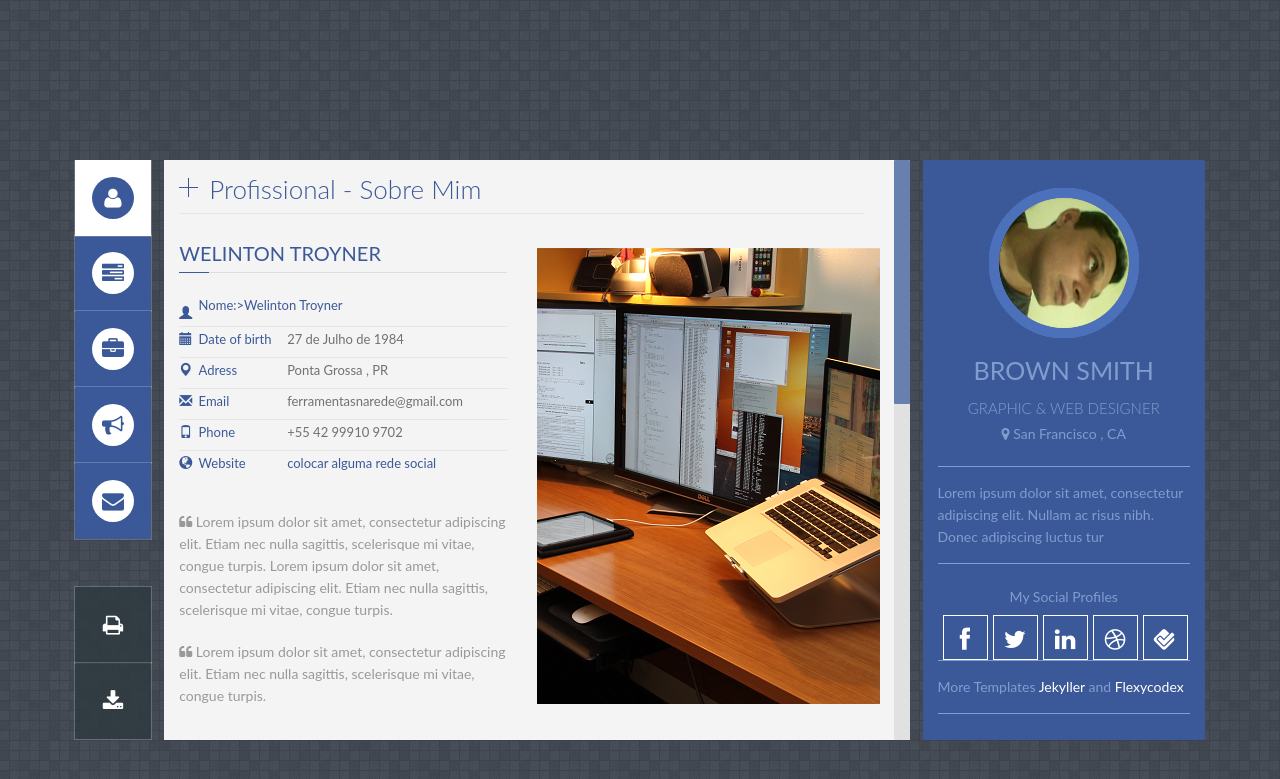
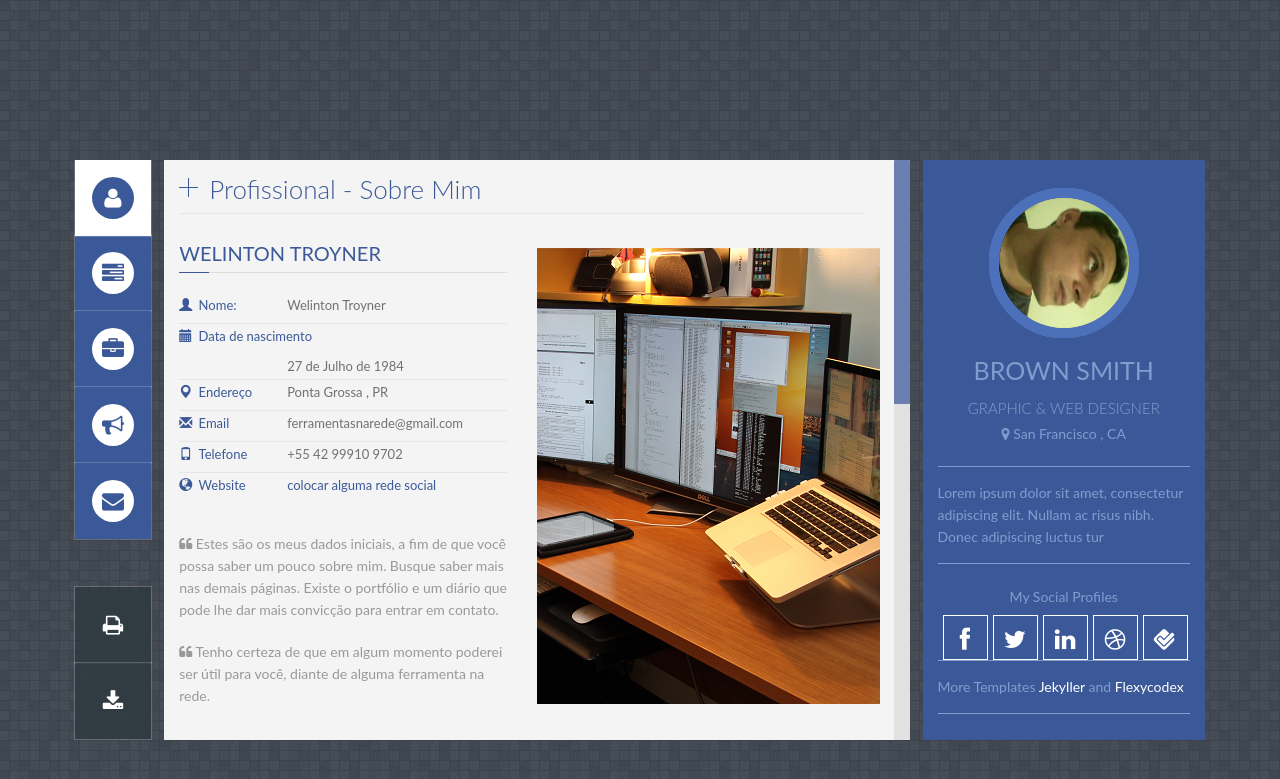
Before and after one commit to Welintroy/ferramentasnarede.github.io, a Jekyll site: the page built from index.html, in a window 1280 px wide. Shown: the top 779 px of the page. Built offline with Jekyll 4.4.1, drawn with Linux system fonts in a browser that asks for light colours; some web fonts are replaced.

Commit message:
Update profile.html

```diff
--- a/_includes/profile.html
+++ b/_includes/profile.html
@@ -16,21 +16,21 @@
 
             <li>
                 <i class="glyphicon glyphicon-user"></i>
-                <label>Nome:>
+                <label>Nome:</label>
                 <span class="value">Welinton Troyner</span>
                 <div class="clear"></div>
             </li>
 
             <li>
                 <i class="glyphicon glyphicon-calendar"></i>
-                <label>Date of birth</label>
+                <label>Data de nascimento</label>
                 <span class="value">27 de Julho de 1984</span>
                 <div class="clear"></div>
             </li>
 
             <li>
                 <i class="glyphicon glyphicon-map-marker"></i>
-                <label>Adress</label>
+                <label>Endereço</label>
                 <span class="value">Ponta Grossa , PR</span>
                 <div class="clear"></div>
             </li>
@@ -44,7 +44,7 @@
 
             <li>
                 <i class="glyphicon glyphicon-phone"></i>
-                <label>Phone</label>
+                <label>Telefone</label>
                 <span class="value">+55 42 99910 9702</span>
                 <div class="clear"></div>
             </li>
@@ -61,12 +61,12 @@
 
         <p style="margin-bottom:20px">
             <i class="fa fa-quote-left"></i>
-            Lorem ipsum dolor sit amet, consectetur adipiscing elit. Etiam nec nulla sagittis, scelerisque mi vitae, congue turpis. Lorem ipsum dolor sit amet, consectetur adipiscing elit. Etiam nec nulla sagittis, scelerisque mi vitae, congue turpis.
+            Estes são os meus dados iniciais, a fim de que você possa saber um pouco sobre mim. Busque saber mais nas demais páginas. Existe o portfólio e um diário que pode lhe dar mais convicção para entrar em contato.
         </p>
 
          <p style="margin-bottom:20px">
             <i class="fa fa-quote-left"></i>
-            Lorem ipsum dolor sit amet, consectetur adipiscing elit. Etiam nec nulla sagittis, scelerisque mi vitae, congue turpis.
+            Tenho certeza de que em algum momento poderei ser útil para você, diante de alguma ferramenta na rede.
 
         </p>
 
```
